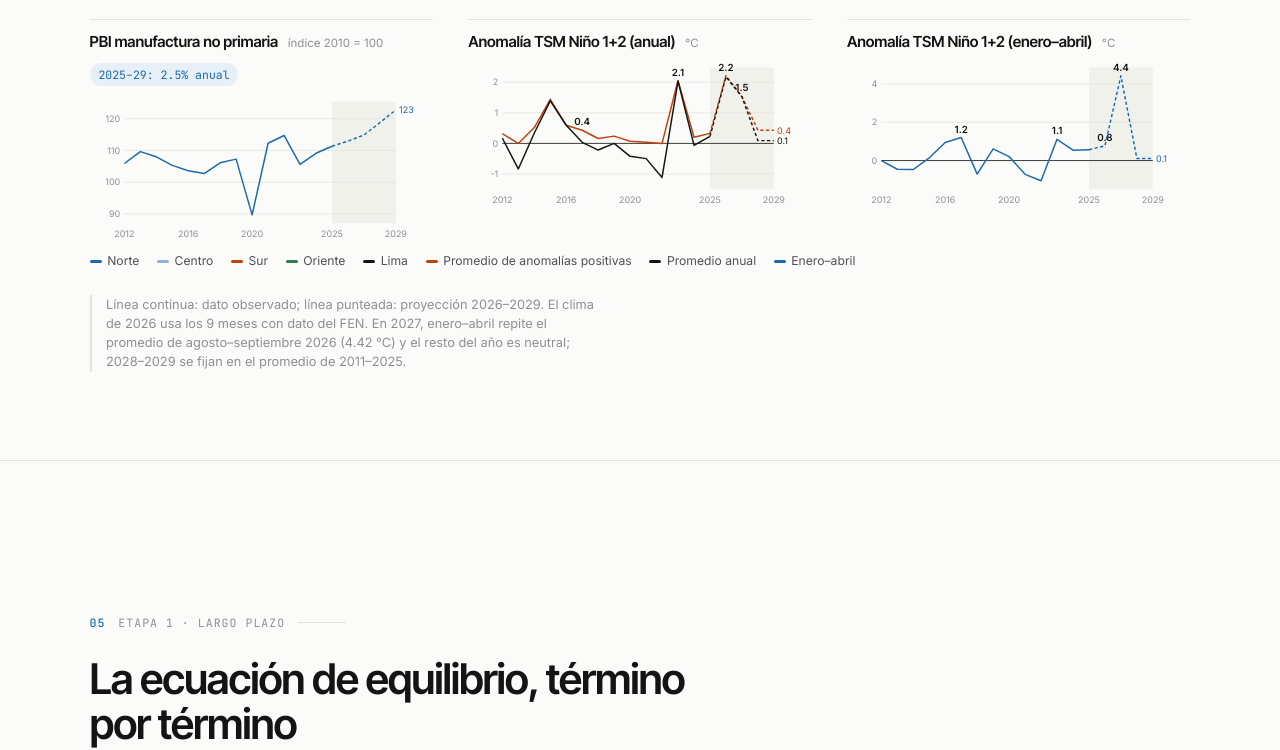
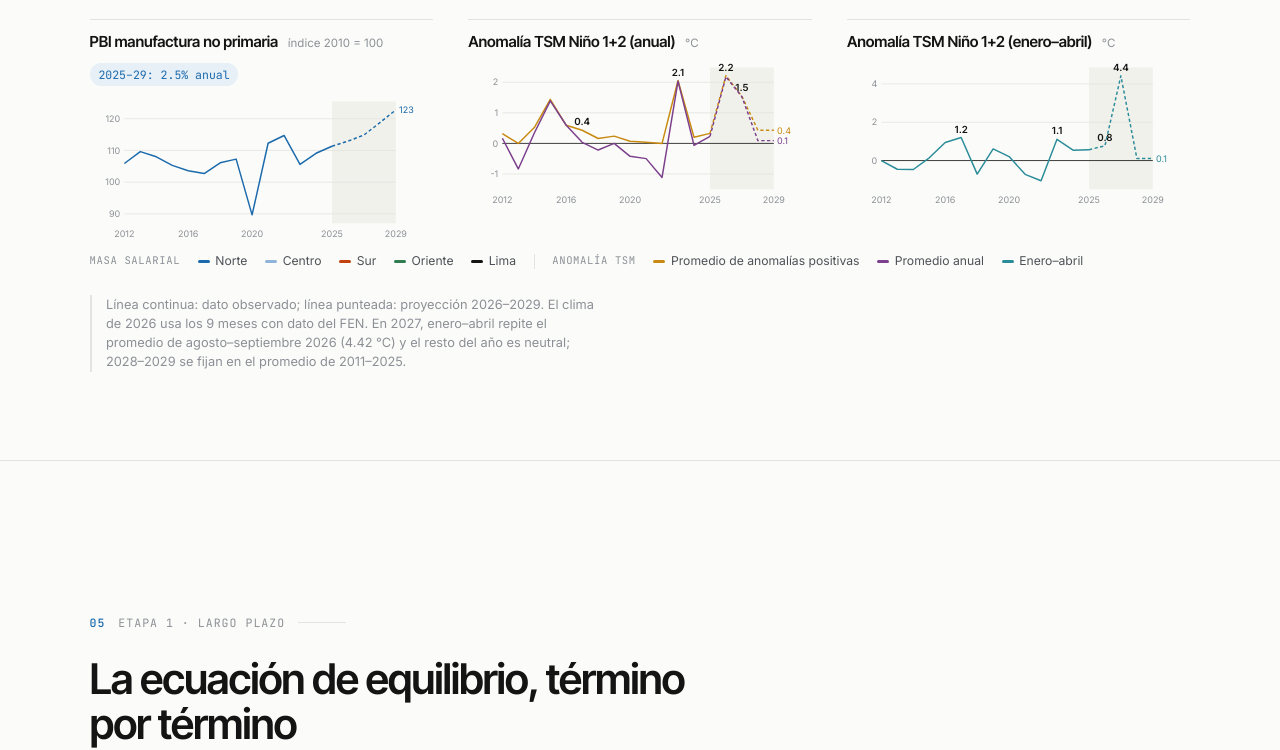
Before and after one commit to ecabrera-dev/gildemeister_projection, a plain HTML site: page index.html in a window 1280 px wide. Shown: the part 4065-4815 px from the top of the page. Drawn offline with nearby package versions, Linux system fonts and the light colour scheme.

Commit message:
Add files via upload

```diff
--- a/index.html
+++ b/index.html
@@ -20,6 +20,7 @@ window.MathJax = {
   --bg:#FBFBF9; --ink:#141414; --ink2:#4E5258; --ink3:#8C9096; --line:#E4E4DF; --soft:#F1F1EC;
   --acc:#1B6AAC; --accs:#E7EFF7; --hot:#C2410C; --hots:#FAEBE3; --ok:#2F7D4F; --oks:#E6F1EA;
   --z1:#1B6AAC; --z2:#8FB3D9; --z3:#C2410C; --z4:#2F7D4F; --z5:#141414;
+  --k1:#C98A12; --k2:#7B3F8C; --k3:#2A8C99;
   --sans:'Inter',system-ui,-apple-system,'Segoe UI',sans-serif; --disp:'Inter Tight','Inter',system-ui,sans-serif; --mono:'JetBrains Mono',ui-monospace,Consolas,monospace;
 }
 *{box-sizing:border-box;margin:0;padding:0}
@@ -78,6 +79,8 @@ table.t{border-collapse:collapse;width:100%;font-size:.86rem}
 .tscroll{overflow-x:auto}
 .tabs{display:flex;gap:.4rem;flex-wrap:wrap;margin-bottom:1.3rem}
 .tabs button{font:inherit;font-size:.78rem;border:1px solid var(--line);background:transparent;color:var(--ink2);padding:.38rem .85rem;border-radius:99px;cursor:pointer;transition:color .15s,background-color .15s,border-color .15s}
+.tabs.mode{margin-top:-.6rem}
+.tabs.mode button{border-radius:6px}
 .tabs button:hover{border-color:var(--ink3)}
 .tabs button.on{background:var(--ink);color:var(--bg);border-color:var(--ink)}
 .pill{display:inline-block;font-family:var(--mono);font-size:.68rem;padding:.18rem .55rem;border-radius:99px;background:var(--soft);color:var(--ink2);margin:0 .3rem .3rem 0;white-space:nowrap}
@@ -90,6 +93,8 @@ svg .lbb{fill:var(--ink);font-size:12px;font-weight:600}
 svg .ax{stroke:var(--line);stroke-width:1}
 svg .ax0{stroke:var(--ink);stroke-width:1}
 .legend{display:flex;gap:1.1rem;flex-wrap:wrap;font-size:.76rem;color:var(--ink2);margin-top:.7rem}
+.legend .lg-t{font-family:var(--mono);font-size:.66rem;letter-spacing:.06em;text-transform:uppercase;color:var(--ink3)}
+.legend .lg-sep{width:1px;height:.9rem;background:var(--line);align-self:center}
 .legend i{display:inline-block;width:.75rem;height:.2rem;margin-right:.35rem;vertical-align:middle;border-radius:2px}
 .rng{display:flex;align-items:center;gap:1rem;margin:1rem 0 .3rem}
 .rng input{flex:1;accent-color:var(--acc)}
@@ -526,7 +531,7 @@ svg .ax0{stroke:var(--ink);stroke-width:1}
     <div class="txt">
       <div class="eye r"><b>18</b> Validación del conjunto</div>
       <h2 class="r" style="--d:1">El modelo final frente a sus alternativas</h2>
-      <p class="r" style="--d:2"><strong>A un paso</strong>, el modelo final (4.36 pp) queda por encima de solo masa salarial (3.87 pp) y de la regla ingenua de mantener la participación del último año (3.10 pp).</p>
+      <p class="r" style="--d:2"><strong>A un paso</strong>, el modelo final (4.36 pp) queda por encima de solo masa salarial (3.87 pp).</p>
       <p class="r" style="--d:3"><strong>A varios pasos</strong> la diferencia crece: 5.47 pp frente a 3.76 pp de solo masa. Casi todo viene de Pick-ups (10.02 pp frente a 3.61 pp), donde el modelo con cobre y clima se desvía al encadenar años. En SUV (1.86 pp) y Comerciales (5.63 pp) queda cerca de solo masa. Es el costo de preferir la explicación económica sobre el mínimo error.</p>
     </div>
     <div class="r" style="--d:2">
@@ -547,7 +552,9 @@ svg .ax0{stroke:var(--ink);stroke-width:1}
     </div>
     <div class="r" style="--d:2">
       <div class="tabs" data-tabs="slope"></div>
+      <div class="tabs mode" data-tabs="slopem"></div>
       <div class="chart" id="ch-slope"></div>
+      <p class="note" id="slope-note"></p>
     </div>
   </div>
 </section>
@@ -640,8 +647,8 @@ tabs('[data-tabs="shares"]', segTabs, drawShares, 1);
     {t: "Precio del cobre", u: "centavos de US$ por libra", ser: [{c: "var(--acc)", k: "Precio del cobre (cUS$/lb)"}], cagr: true},
     {t: "PBI manufactura primaria", u: "índice 2010 = 100", ser: [{c: "var(--acc)", k: "PBI manufactura primaria"}], cagr: true},
     {t: "PBI manufactura no primaria", u: "índice 2010 = 100", ser: [{c: "var(--acc)", k: "PBI manufactura no primaria"}], cagr: true},
-    {t: "Anomalía TSM Niño 1+2 (anual)", u: "°C", ser: [{c: "var(--hot)", k: "Anomalia TSM Nino 1+2: promedio de anomalias positivas (C)"}, {c: "var(--ink)", k: "Anomalia TSM Nino 1+2: promedio anual (C)"}], clima: true},
-    {t: "Anomalía TSM Niño 1+2 (enero–abril)", u: "°C", ser: [{c: "var(--acc)", k: "Anomalia TSM Nino 1+2: promedio enero-abril (C)"}], clima: true}
+    {t: "Anomalía TSM Niño 1+2 (anual)", u: "°C", ser: [{c: "var(--k1)", k: "Anomalia TSM Nino 1+2: promedio de anomalias positivas (C)"}, {c: "var(--k2)", k: "Anomalia TSM Nino 1+2: promedio anual (C)"}], clima: true},
+    {t: "Anomalía TSM Niño 1+2 (enero–abril)", u: "°C", ser: [{c: "var(--k3)", k: "Anomalia TSM Nino 1+2: promedio enero-abril (C)"}], clima: true}
   ];
   const cagr = k => { const s = V.series[k], a = s[A.indexOf(2025)], b = s[A.indexOf(2029)]; return ((Math.pow(b / a, 1 / 4) - 1) * 100).toFixed(1).replace("-", "−"); };
   panels.forEach((p, ip) => {
@@ -670,8 +677,8 @@ tabs('[data-tabs="shares"]', segTabs, drawShares, 1);
     ends.forEach(e => T(g, W - m.r + 4, e.y + 4, Math.abs(e.v) >= 100 ? Math.round(e.v).toLocaleString("es-PE") : e.v.toFixed(1), {fill: e.c, "font-size": 10}));
     if (p.clima) [2017, 2023, 2026, 2027].forEach(a => { const v = V.series[p.ser[0].k][A.indexOf(a)]; T(g, x(a), y(v) - 6, v.toFixed(1), {"text-anchor": "middle", class: "lbb", "font-size": 10}); });
   });
-  document.getElementById("lg-vars").innerHTML = Z.map(z => `<span><i style="background:${ZC[z]}"></i>${ZS[z]}</span>`).join("") +
-    `<span><i style="background:var(--hot)"></i>Promedio de anomalías positivas</span><span><i style="background:var(--ink)"></i>Promedio anual</span><span><i style="background:var(--acc)"></i>Enero–abril</span>`;
+  document.getElementById("lg-vars").innerHTML = `<span class="lg-t">Masa salarial</span>` + Z.map(z => `<span><i style="background:${ZC[z]}"></i>${ZS[z]}</span>`).join("") +
+    `<span class="lg-sep"></span><span class="lg-t">Anomalía TSM</span><span><i style="background:var(--k1)"></i>Promedio de anomalías positivas</span><span><i style="background:var(--k2)"></i>Promedio anual</span><span><i style="background:var(--k3)"></i>Enero–abril</span>`;
 })();
 
 /* 05 · equilibrio vs observado */
@@ -805,7 +812,7 @@ tabs("#fintabs", segTabs.slice(1).concat([segTabs[0]]), k => {
 });
 
 /* 25 · validación */
-const VS = [["Error modelo final (pp)", "Modelo final", "var(--acc)"], ["Error alternativa A (pp)", "Alt. A", "var(--z2)"], ["Error alternativa B (pp)", "Alt. B", "#C9CCD1"], ["Error solo masa salarial (pp)", "Solo masa", "#9DA1A7"], ["Error participación último año (pp)", "Mantener 2025", "var(--hot)"]];
+const VS = [["Error modelo final (pp)", "Modelo final", "var(--acc)"], ["Error alternativa A (pp)", "Alt. A", "var(--z2)"], ["Error alternativa B (pp)", "Alt. B", "#C9CCD1"], ["Error solo masa salarial (pp)", "Solo masa", "#9DA1A7"]];
 function drawValid(k) {
   const src = k === "total" ? D.valid_prom : {"un paso": D.valid["un paso"][k], "varios pasos (origen 2022)": D.valid["varios pasos (origen 2022)"][k]};
   const W = 620, H = 320, m = {l: 40, r: 10, t: 20, b: 50}, g = box("ch-valid", W, H), tp = Object.keys(src);
@@ -819,31 +826,50 @@ function drawValid(k) {
       S("rect", {x: xx + 2, y: y(val), width: bw - 4, height: y(0) - y(val), rx: 2, fill: v[2]}, g);
       T(g, xx + bw / 2, y(val) - 5, val.toFixed(2), {"text-anchor": "middle", class: j === 0 ? "lbb" : "lb", "font-size": 10});
     });
-    T(g, x0 + gw * .35, H - 28, t === "un paso" ? "Un paso (2021–2025)" : "Varios pasos (origen 2022)", {"text-anchor": "middle", class: "lbb"});
+    T(g, x0 + gw * .35, H - 28, t === "un paso" ? "Un paso (2021–2025)" : "Varios pasos", {"text-anchor": "middle", class: "lbb"});
   });
   const lg = S("g", {}, g); let lx = m.l;
   VS.forEach(v => { S("rect", {x: lx, y: H - 12, width: 10, height: 10, rx: 2, fill: v[2]}, lg); T(lg, lx + 14, H - 3, v[1]); lx += 14 + v[1].length * 6.2 + 14; });
 }
 tabs('[data-tabs="valid"]', [{key: "total", label: "Promedio"}].concat(segTabs), drawValid);
 
-/* 26 · pendiente 2025-2029 */
-function drawSlope(s) {
-  const W = 560, H = 360, m = {l: 130, r: 130, t: 28, b: 24}, g = box("ch-slope", W, H);
-  const v = Z.map(z => ({z, a: D.part[s][z][i25], b: D.part[s][z][i29]})), mx = Math.max(...v.flatMap(r => [r.a, r.b])) * 1.05;
-  const y = sc(0, mx, H - m.b, m.t), xa = m.l, xb = W - m.r;
-  S("line", {x1: xa, x2: xa, y1: m.t, y2: H - m.b, class: "ax"}, g); S("line", {x1: xb, x2: xb, y1: m.t, y2: H - m.b, class: "ax"}, g);
-  T(g, xa, m.t - 12, "2025", {"text-anchor": "middle", class: "lbb"}); T(g, xb, m.t - 12, "2029", {"text-anchor": "middle", class: "lbb"});
-  const lay = (k) => { const o = v.map(r => ({z: r.z, y: y(r[k]), v: r[k]})).sort((p, q) => p.y - q.y); for (let i = 1; i < o.length; i++) if (o[i].y - o[i - 1].y < 15) o[i].y = o[i - 1].y + 15; return Object.fromEntries(o.map(r => [r.z, r.y])); };
-  const la = lay("a"), lb = lay("b");
-  v.forEach(r => {
-    S("line", {x1: xa, x2: xb, y1: y(r.a), y2: y(r.b), stroke: ZC[r.z], "stroke-width": 2.2}, g);
-    S("circle", {cx: xa, cy: y(r.a), r: 3.5, fill: ZC[r.z]}, g); S("circle", {cx: xb, cy: y(r.b), r: 3.5, fill: ZC[r.z]}, g);
-    T(g, xa - 10, la[r.z] + 4, `${ZS[r.z]} ${pc(r.a)}`, {"text-anchor": "end", class: "lb"});
-    const d = (r.b - r.a) * 100;
-    T(g, xb + 10, lb[r.z] + 4, `${pc(r.b)}  ${d >= 0 ? "+" : "−"}${Math.abs(d).toFixed(1)}`, {class: Math.abs(d) >= 2 ? "lbb" : "lb"});
+/* 26 · reparto 2011-2029: histórico y proyección, en participación o unidades */
+let SLOPE_S = "SUV", SLOPE_M = "part";
+function drawSlope() {
+  const s = SLOPE_S, uni = SLOPE_M === "unid", tot = a => D.unid[s][String(a)];
+  const s0 = AN.indexOf(2011), yrs = AN.slice(s0, i29 + 1);
+  const val = (z, i) => D.part[s][z][i] * (uni ? tot(AN[i]) : 1);
+  const W = 640, H = 380, m = {l: 48, r: 128, t: 16, b: 26}, g = box("ch-slope", W, H);
+  const mx = Math.max(...Z.flatMap(z => yrs.map((a, j) => val(z, s0 + j)))) * 1.06;
+  const x = sc(2011, 2029, m.l, W - m.r), y = sc(0, mx, H - m.b, m.t);
+  const fmt = v => uni ? Math.round(v).toLocaleString("es-PE") : pc(v);
+  S("rect", {x: x(2025), y: m.t, width: x(2029) - x(2025), height: H - m.b - m.t, fill: "var(--soft)"}, g);
+  T(g, (x(2025) + x(2029)) / 2, m.t + 12, "proyección", {"text-anchor": "middle"});
+  const st = uni ? [1000, 2000, 5000, 10000, 20000, 25000, 50000, 100000].find(q => mx / q <= 5) : (mx > .5 ? .2 : .1);
+  for (let v = 0; v <= mx; v += st) {
+    S("line", {x1: m.l, x2: W - m.r, y1: y(v), y2: y(v), class: v === 0 ? "ax0" : "ax"}, g);
+    T(g, m.l - 6, y(v) + 4, uni ? (v >= 1000 ? (v / 1000).toLocaleString("es-PE") + "k" : v) : Math.round(v * 100) + "%", {"text-anchor": "end"});
+  }
+  [2011, 2015, 2020, 2025, 2029].forEach(a => T(g, x(a), H - 6, a, {"text-anchor": "middle"}));
+  const ends = [];
+  Z.forEach(z => {
+    const pts = yrs.map((a, j) => [a, val(z, s0 + j)]);
+    const pth = (pp, at) => S("path", Object.assign({d: pp.map((p, i) => (i ? "L" : "M") + x(p[0]).toFixed(1) + "," + y(p[1]).toFixed(1)).join(""), fill: "none", stroke: ZC[z], "stroke-width": 2, "stroke-linejoin": "round"}, at), g);
+    pth(pts.filter(p => p[0] <= 2025), {}); pth(pts.filter(p => p[0] >= 2025), {"stroke-dasharray": "4 3"});
+    const a = val(z, i25), b = val(z, i29);
+    S("circle", {cx: x(2025), cy: y(a), r: 3, fill: ZC[z]}, g); S("circle", {cx: x(2029), cy: y(b), r: 3.2, fill: ZC[z]}, g);
+    const d = uni ? `${b >= a ? "+" : "−"}${Math.abs((b / a - 1) * 100).toFixed(0)}%` : `${b >= a ? "+" : "−"}${Math.abs((b - a) * 100).toFixed(1)}`;
+    ends.push({z, y: y(b), t: `${ZS[z]} ${fmt(b)} ${d}`, big: !uni && Math.abs(b - a) >= .02});
   });
+  ends.sort((p, q) => p.y - q.y); for (let i = 1; i < ends.length; i++) if (ends[i].y - ends[i - 1].y < 13) ends[i].y = ends[i - 1].y + 13;
+  ends.forEach(e => T(g, W - m.r + 8, e.y + 4, e.t, {class: e.big ? "lbb" : "lb"}));
+  const t25 = tot(2025), t29 = tot(2029);
+  document.getElementById("slope-note").textContent = uni
+    ? `Unidades por zona: observadas en 2011–2025 y proyectadas en 2026–2029 (participación proyectada × total nacional del segmento). Total ${SS[s]}: ${Math.round(t25).toLocaleString("es-PE")} en 2025 y ${Math.round(t29).toLocaleString("es-PE")} en 2029 (${t29 >= t25 ? "+" : "−"}${Math.abs((t29 / t25 - 1) * 100).toFixed(0)}%). A la derecha, el valor de 2029 y la variación frente a 2025.`
+    : "Participación de cada zona en el segmento: observada en 2011–2025 y proyectada en 2026–2029. A la derecha, la participación de 2029 y el cambio frente a 2025 en puntos porcentuales.";
 }
-tabs('[data-tabs="slope"]', segTabs, drawSlope, 1);
+tabs('[data-tabs="slope"]', segTabs, k => { SLOPE_S = k; drawSlope(); }, 1);
+tabs('[data-tabs="slopem"]', [{key: "part", label: "Participación (%)"}, {key: "unid", label: "Unidades"}], k => { SLOPE_M = k; drawSlope(); });
 
 /* navegación */
 (function () {
```
